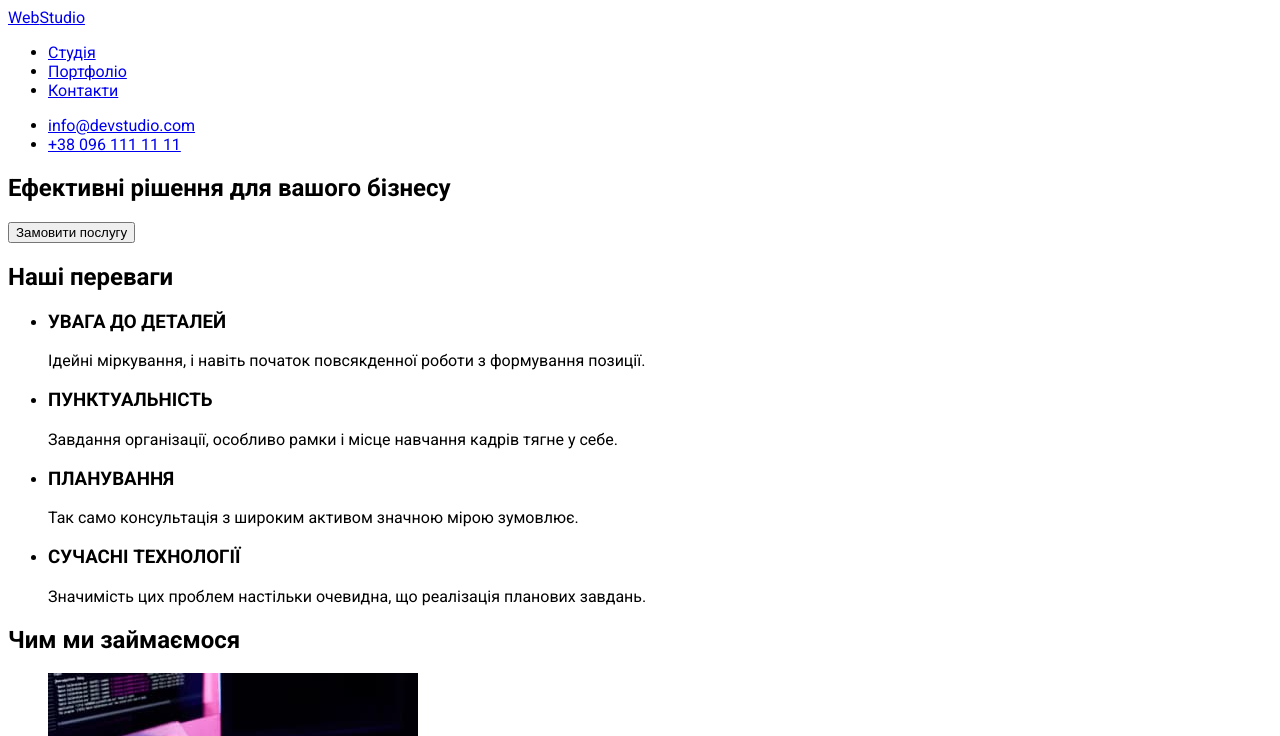
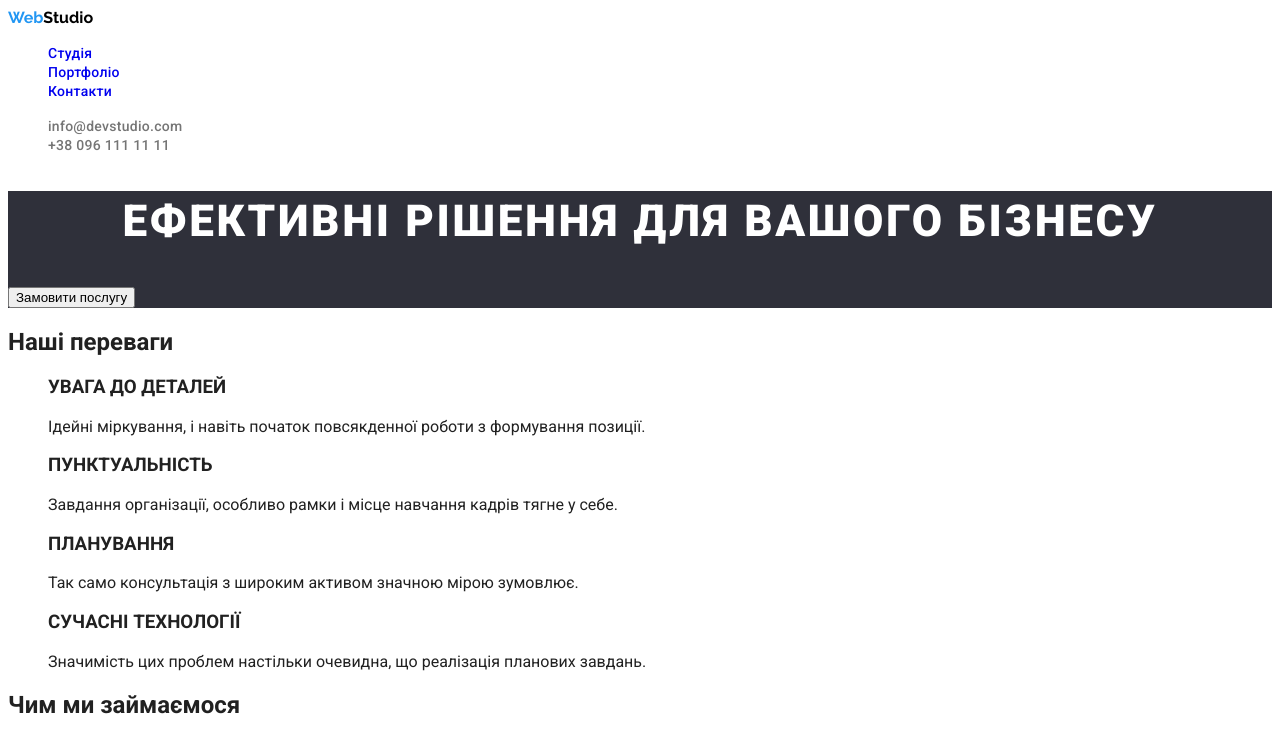
Before and after one commit to MaiiaHa/goit-markup-hw-02, a plain HTML site: page index.html in a window 1280 px wide. Shown: the top 736 px of the page. Drawn offline with Linux system fonts and the light colour scheme.

Commit message:
Added styles

```diff
--- a/css/styles.css
+++ b/css/styles.css
@@ -15,23 +15,86 @@
 «С16» Кнопкам задана властивість cursor зі значенням pointer.
 «С17» У стилях не повторюються значення властивостей, які задані браузером за замовчуванням. Наприклад, посиланням не потрібно вказувати cursor: pointer, а абзацам font-style: normal або font-weight: 400. */
 
-/* основні кольори
+/* Всі наявні кольори:
 #212121
+#FFFFFF
 #757575
+#2196F3
 #EEEEEE
-#000000
-#FFFFFF 60 %
-#ECECEC
-      */
+#000000 - done
+#F5F4FA
+#FFFFFF60 %
+#2F303A
+#ECECEC */
+
+/* GENERAL STYLES */
 
 :root {
-  --backgrond-color: #ffffff;
+  --main-backgrond-color: #ffffff;
   --accent-color: #2196f3;
-  --footer-font: #2f303a; /* цвет первой секции постер и футера  */
+  --footer-font: #2f303a; /* колір першої секції постера і футера  */
   --section-color: #f5f4fa; /*  цвет секции наша команда */
+  --main-font-color: #212121; /* основний колір тексту */
+  --logo-font: 'Raleway', sans-serif;
+  --main-font: 'Roboto', sans-serif;
 }
 body {
-  font-family: 'Raleway', sans-serif;
-  font-family: 'Roboto', sans-serif;
-  background-color: var(--backgrond-color);
+  background-color: var(--main-backgrond-color);
+  font-family: var(--main-font);
+  color: var(--main-font-color);
 }
+
+.logo {
+  font-family: var(--logo-font);
+  color: #000000;
+}
+.logo:hover,
+.logo:focus {
+  color: var(--accent-color);
+}
+.logo-first-part {
+  color: var(--accent-color);
+}
+.link {
+  text-decoration: none; /* прибирає підкреслення посилань */
+}
+.list {
+  list-style: none; /* прибирає крапочки списку */
+}
+/* HEADER NAV */
+
+.header-nav-link {
+  font-weight: 500;
+  font-size: 14px;
+  line-height: calc(16 / 14);
+  letter-spacing: 0.02em;
+}
+.header-nav-link:hover,
+.header-nav-link:focus {
+  color: var(--accent-color);
+}
+.header-link {
+  font-weight: 500;
+  font-size: 14px;
+  line-height: calc(16 / 14);
+  letter-spacing: 0.02em;
+  color: #757575;
+}
+.header-link:hover,
+.header-link:focus {
+  color: var(--accent-color);
+}
+/* MAIN SECTION (FIRST SECTION */
+
+.main-section {
+  background-color: #2f303a;
+}
+.main-text {
+  font-weight: 900;
+  font-size: 44px;
+  line-height: calc(60 / 44);
+  text-align: center;
+  letter-spacing: 0.06em;
+  text-transform: uppercase;
+  color: #ffffff;
+}
--- a/index.html
+++ b/index.html
@@ -6,40 +6,41 @@
   <meta http-equiv="X-UA-Compatible" content="IE=edge">
   <meta name="viewport" content="width=device-width, initial-scale=1.0">
   <title lang="en">WebStudio</title>
-  <link rel="stylesheet" href="./css/styles.css">
-  <!-- почему после title? -->
+  <!-- почему именно после title? -->
   <link rel="preconnect" href="https://fonts.googleapis.com">
   <link rel="preconnect" href="https://fonts.gstatic.com" crossorigin>
   <link href="https://fonts.googleapis.com/css2?family=Raleway:wght@700&family=Roboto:wght@400;500;700;900&display=swap"
     rel="stylesheet">
+  <link rel="stylesheet" href="./css/styles.css">
 </head>
 
 <body>
 
   <header>
-    <a href="./index.html"><span>Web</span>Studio</a>
+    <a class="logo link" href="./index.html">
+      <span class="logo-first-part">Web</span>Studio</a>
     <nav>
-      <ul>
-        <li><a href="./index.html">Студія</a></li>
-        <li><a href="./portfolio.html">Портфоліо</a></li>
-        <li><a href="./index.html">Контакти</a></li>
+      <ul class="header-nav list">
+        <li class="header-nav-list"><a class="header-nav-link link" href="./index.html">Студія</a></li>
+        <li class="header-nav-list"><a class="header-nav-link link" href="./portfolio.html">Портфоліо</a></li>
+        <li class="header-nav-list"><a class="header-nav-link link" href="./index.html">Контакти</a></li>
       </ul>
     </nav>
-    <ul>
-      <li><a href="mailto:info@devstudio.com">info@devstudio.com</a></li>
-      <li><a href="tel:+380961111111">+38 096 111 11 11</a></li>
+    <ul class="list">
+      <li><a class="header-link link" href="mailto:info@devstudio.com">info@devstudio.com</a></li>
+      <li><a class="header-link link" href="tel:+380961111111">+38 096 111 11 11</a></li>
     </ul>
   </header>
 
   <main>
-    <section>
-      <h1>Ефективні рішення для вашого бізнесу</h1>
+    <section class="main-section">
+      <h1 class="main-text">Ефективні рішення для вашого бізнесу</h1>
       <button class="button">Замовити послугу</button>
 
     </section>
     <section>
       <h2>Наші переваги</h2>
-      <ul>
+      <ul class="list">
         <li>
           <h3>УВАГА ДО ДЕТАЛЕЙ</h3>
           <p>Ідейні міркування, і навіть початок повсякденної роботи з формування позиції.</p>
@@ -61,7 +62,7 @@
 
     <section>
       <h2>Чим ми займаємося</h2>
-      <ul>
+      <ul class="list">
         <li><img src="./images/service1.jpg" alt="Наша робота 1" width="370" height="294"></li>
         <li><img src="./images/service2.jpg" alt="Наша робота 2" width="370" height="294"></li>
         <li><img src="./images/service3.jpg" alt="Наша робота 3" width="370" height="294"></li>
@@ -70,7 +71,7 @@
 
     <section>
       <h2>Наша команда</h2>
-      <ul>
+      <ul class="list">
         <li>
           <img src="./images/ihor.jpg" alt="Фото Ігора Дем'яненко" width="270" height="260">
           <h3>Ігор Дем'яненко</h3>
@@ -96,9 +97,10 @@
   </main>
 
   <footer>
-    <a href="./index.html"><span>Web</span>Studio</a>
+    <a class="logo link" href="./index.html">
+      <span class="logo-first-part">Web</span>Studio</a>
     <address>
-      <ul>
+      <ul class="list">
         <li><a href="https://goo.gl/maps/5Z18BUfWbixnfmwy8" target="_blank" rel="noopener noreferrer nofollow">м. Київ,
             пр-т
             Лесі Українки, 26</a></li>
```
Also changed, not shown: portfolio.html (+1 -1 lines).
